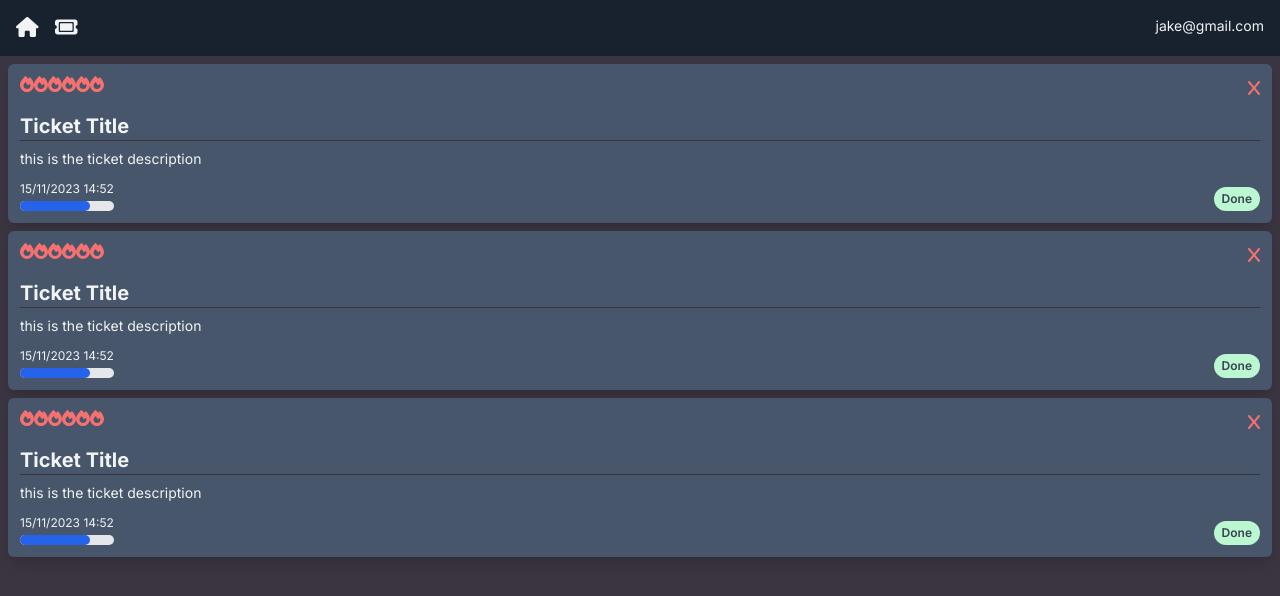
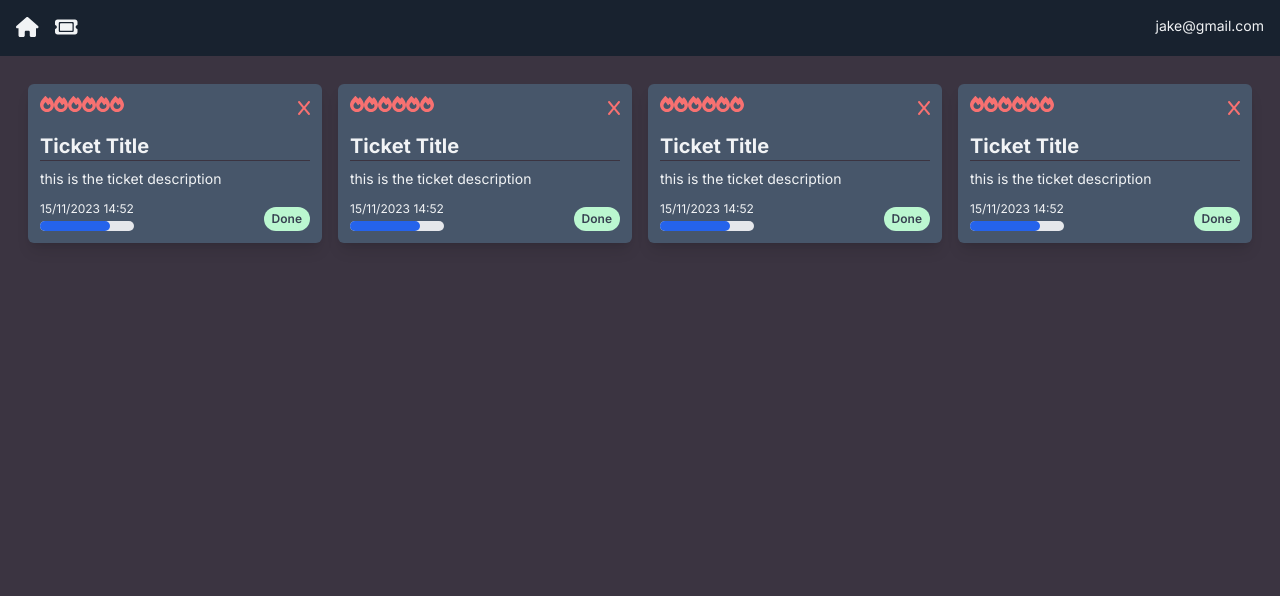
Before and after one commit to leila0202/ticket-app, a Next.js app: page / in a window 1280 px wide. Shown: the top 596 px of the page. Built offline with nearby package versions, Linux system fonts and the light colour scheme.

Commit message:
styled the Dashboard Component

```diff
--- a/app/page.jsx
+++ b/app/page.jsx
@@ -1,10 +1,13 @@
 import TicketCard from "./(components)/TicketCard";
 const Dashboard = () => {
   return (
-    <div>
-      <TicketCard />
-      <TicketCard />
-      <TicketCard />
+    <div className="p-5">
+      <div className="lg:grid grid-cols-2 xl:grid-cols-4">
+        <TicketCard />
+        <TicketCard />
+        <TicketCard />
+        <TicketCard />
+      </div>
     </div>
   );
 };
```
